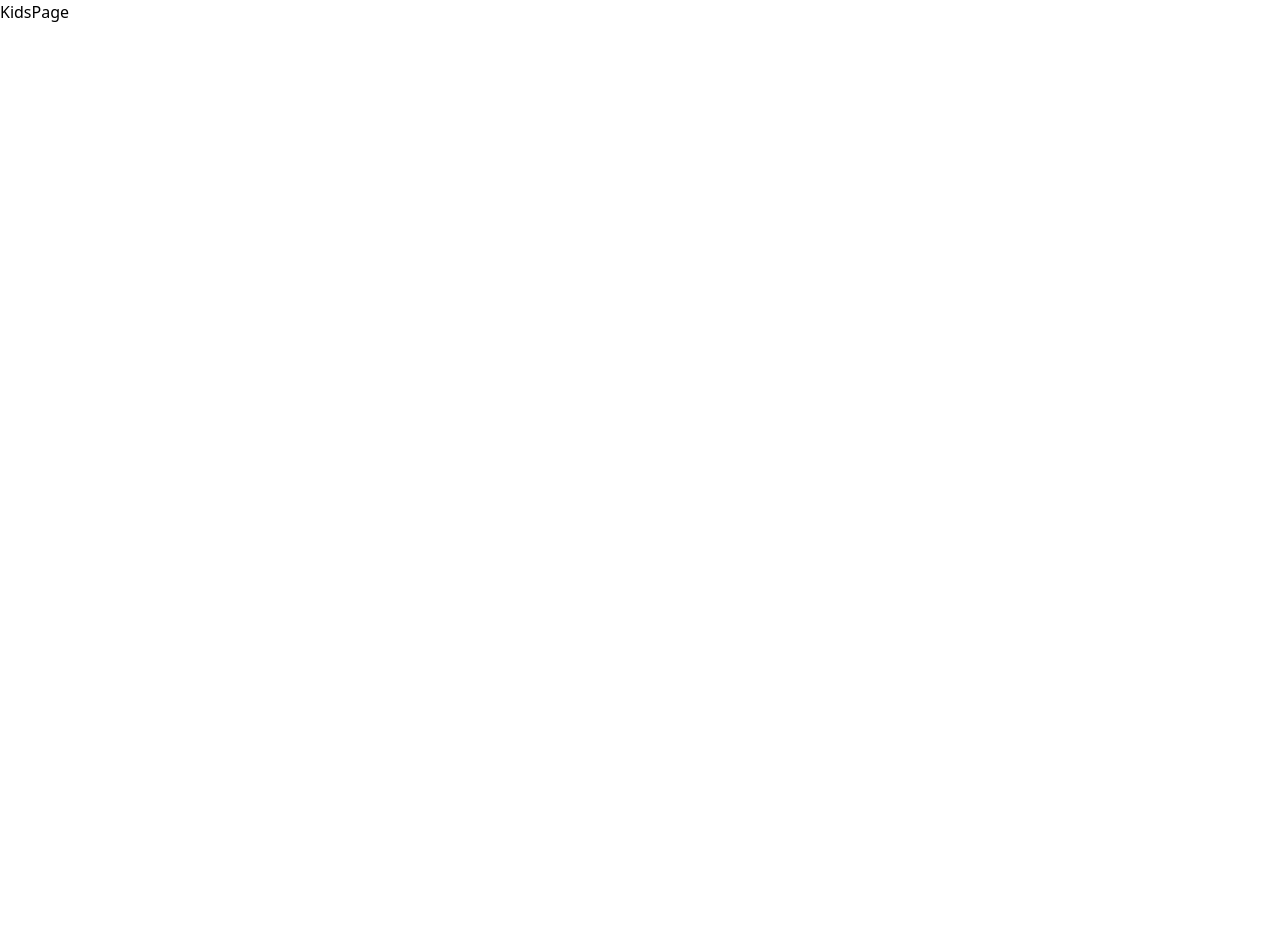
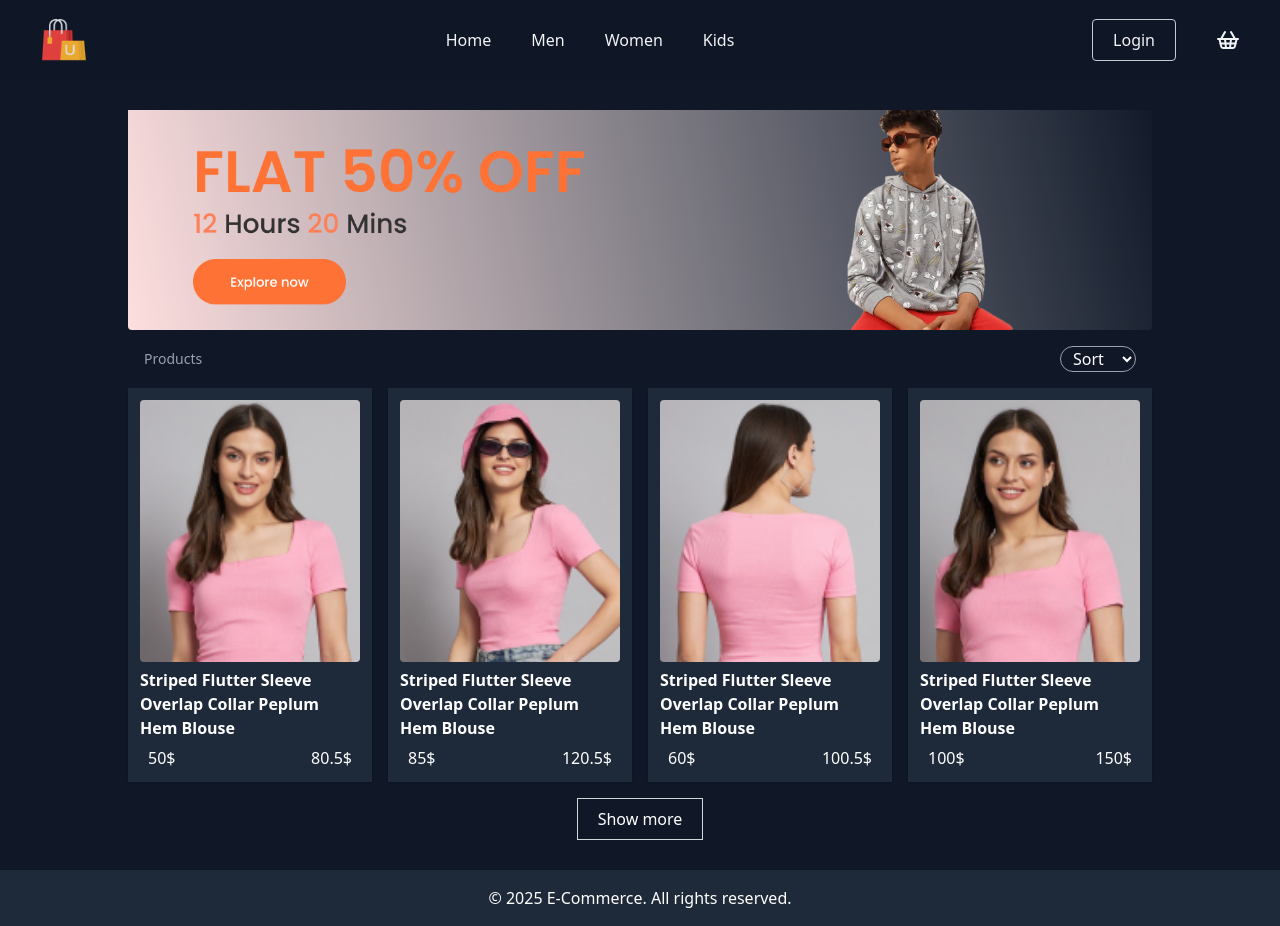
Before and after one commit to IncridableAcuman/shopper-commerce, a React (Vite) app in the folder client/: page /kids in a window 1280 px wide. Before the commit the page ends 800 px from the top, so only its background shows below. Built offline with nearby package versions, Linux system fonts and the light colour scheme.

Commit message:
commerce

```diff
--- a/client/src/components/Navbar.jsx
+++ b/client/src/components/Navbar.jsx
@@ -9,9 +9,9 @@ const Navbar = () => {
         <img src="./logo.png" alt="logo" className='w-12 cursor-pointer' />
         <div className="flex items-center gap-4 sm:gap-6 md:gap-8 lg:gap-10">
               <a href="#" className='hover:text-sky-700 transition duration-300'>Home</a>
-              <a href="#" className='hover:text-sky-700 transition duration-300'>Men</a>
-              <a href="#" className='hover:text-sky-700 transition duration-300'>Women</a>
-              <a href="#" className='hover:text-sky-700 transition duration-300'>Kids</a>
+              <a href="/men" className='hover:text-sky-700 transition duration-300'>Men</a>
+              <a href="/women" className='hover:text-sky-700 transition duration-300'>Women</a>
+              <a href="/kids" className='hover:text-sky-700 transition duration-300'>Kids</a>
           </div>
           <div className="flex items-center gap-4 sm:gap-6 md:gap-8 lg:gap-10">
             <button className='border border-gray-300 px-5 py-2 cursor-pointer rounded shadow
--- a/client/src/pages/KidsPage.jsx
+++ b/client/src/pages/KidsPage.jsx
@@ -1,8 +1,73 @@
 import React from 'react'
+import Footer from '../components/Footer'
+import Navbar from '../components/Navbar'
 
 const KidsPage = () => {
+        const data=[
+    {
+        id:1,
+        name:"Striped Flutter Sleeve Overlap Collar Peplum Hem Blouse",
+        image:"./p1_product_i1.png",
+        new_price:50.00,
+        old_price:80.50,
+      },
+      {id:2,
+        name:"Striped Flutter Sleeve Overlap Collar Peplum Hem Blouse",
+        image:"./p1_product_i2.png",
+        new_price:85.00,
+        old_price:120.50,
+      },
+      {id:3,
+        name:"Striped Flutter Sleeve Overlap Collar Peplum Hem Blouse",
+        image:"./p1_product_i3.png",
+        new_price:60.00,
+        old_price:100.50,
+      },
+      {id:4,
+        name:"Striped Flutter Sleeve Overlap Collar Peplum Hem Blouse",
+        image:"./p1_product_i4.png",
+        new_price:100.00,
+        old_price:150.00,
+      },
+  ]
   return (
-    <div>KidsPage</div>
+    <>
+     <div className="bg-gray-900 text-white w-full min-h-screen">
+      <Navbar/>
+      <div className="pdg">
+        <img src="./banner_kids.png" alt="banner" className='pt-20 rounded' />
+        <div className="flex items-center justify-between p-4">
+          <p className='text-sm text-gray-400'>Products</p>
+          <select name="" id="" className='border border-gray-400 rounded-full cursor-pointer px-2 bg-gray-900 text-white'>
+            <option value="" className=''>Sort</option>
+            <option value="">Price</option>
+          </select>
+        </div>
+        {/* products */}
+        <div className="">
+          <div className="grid grid-cols-1 sm:grid-cols-2 md:grid-cols-3 lg:grid-cols-4 gap-4">
+          {
+            data.map((item)=>(
+              <div className="bg-gray-800 shadow p-3 space-y-1.5" key={item.id}>
+                <img src={item.image} alt={item.name} className='w-full rounded' />
+                <h2 className='font-semibold'>{item.name}</h2>
+                <div className="flex items-center justify-between px-2">
+                  <p>{item.new_price}$</p>
+                   <p className=''>{item.old_price}$</p>
+                </div>
+              </div>
+            ))
+          }
+        </div>
+        {/* btn */}
+        <button className='flex items-center justify-center mx-auto mt-4 border border-gray-300 px-5 py-2
+         cursor-pointer hover:bg-gray-300 hover:text-gray-900 transition duration-300'>Show more</button>
+        </div>
+      </div>
+      {/* footer */}
+      <Footer/>
+    </div>
+    </>
   )
 }
 
--- a/client/src/pages/MenPage.jsx
+++ b/client/src/pages/MenPage.jsx
@@ -1,8 +1,73 @@
 import React from 'react'
+import Navbar from '../components/Navbar'
+import Footer from '../components/Footer'
 
 const MenPage = () => {
+    const data=[
+    {
+        id:1,
+        name:"Striped Flutter Sleeve Overlap Collar Peplum Hem Blouse",
+        image:"./p1_product_i1.png",
+        new_price:50.00,
+        old_price:80.50,
+      },
+      {id:2,
+        name:"Striped Flutter Sleeve Overlap Collar Peplum Hem Blouse",
+        image:"./p1_product_i2.png",
+        new_price:85.00,
+        old_price:120.50,
+      },
+      {id:3,
+        name:"Striped Flutter Sleeve Overlap Collar Peplum Hem Blouse",
+        image:"./p1_product_i3.png",
+        new_price:60.00,
+        old_price:100.50,
+      },
+      {id:4,
+        name:"Striped Flutter Sleeve Overlap Collar Peplum Hem Blouse",
+        image:"./p1_product_i4.png",
+        new_price:100.00,
+        old_price:150.00,
+      },
+  ]
   return (
-    <div>MenPage</div>
+    <>
+    <div className="bg-gray-900 text-white w-full min-h-screen">
+      <Navbar/>
+      <div className="pdg">
+        <img src="./banner_mens.png" alt="banner" className='pt-20 rounded' />
+        <div className="flex items-center justify-between p-4">
+          <p className='text-sm text-gray-400'>Products</p>
+          <select name="" id="" className='border border-gray-400 rounded-full cursor-pointer px-2 bg-gray-900 text-white'>
+            <option value="" className=''>Sort</option>
+            <option value="">Price</option>
+          </select>
+        </div>
+        {/* cards */}
+        <div className="">
+          <div className="grid grid-cols-1 sm:grid-cols-2 md:grid-cols-3 lg:grid-cols-4 gap-4">
+          {
+            data.map((item)=>(
+              <div className="bg-gray-800 shadow p-3 space-y-1.5" key={item.id}>
+                <img src={item.image} alt={item.name} className='w-full rounded' />
+                <h2 className='font-semibold'>{item.name}</h2>
+                <div className="flex items-center justify-between px-2">
+                  <p>{item.new_price}$</p>
+                   <p className=''>{item.old_price}$</p>
+                </div>
+              </div>
+            ))
+          }
+        </div>
+        {/* btn */}
+        <button className='flex items-center justify-center mx-auto mt-4 border border-gray-300 px-5 py-2
+         cursor-pointer hover:bg-gray-300 hover:text-gray-900 transition duration-300'>Show more</button>
+        </div>
+      </div>
+      {/* footer */}
+      <Footer/>
+    </div>
+    </>
   )
 }
 
--- a/client/src/pages/WomenPage.jsx
+++ b/client/src/pages/WomenPage.jsx
@@ -1,8 +1,73 @@
 import React from 'react'
+import Navbar from '../components/Navbar'
+import Footer from '../components/Footer'
 
 const WomenPage = () => {
+      const data=[
+    {
+        id:1,
+        name:"Striped Flutter Sleeve Overlap Collar Peplum Hem Blouse",
+        image:"./p1_product_i1.png",
+        new_price:50.00,
+        old_price:80.50,
+      },
+      {id:2,
+        name:"Striped Flutter Sleeve Overlap Collar Peplum Hem Blouse",
+        image:"./p1_product_i2.png",
+        new_price:85.00,
+        old_price:120.50,
+      },
+      {id:3,
+        name:"Striped Flutter Sleeve Overlap Collar Peplum Hem Blouse",
+        image:"./p1_product_i3.png",
+        new_price:60.00,
+        old_price:100.50,
+      },
+      {id:4,
+        name:"Striped Flutter Sleeve Overlap Collar Peplum Hem Blouse",
+        image:"./p1_product_i4.png",
+        new_price:100.00,
+        old_price:150.00,
+      },
+  ]
   return (
-    <div>WomenPage</div>
+    <>
+    <div className="bg-gray-900 text-white w-full min-h-screen">
+      <Navbar/>
+      <div className="pdg">
+        <img src="./banner_women.png" alt="banner" className='pt-20 rounded' />
+        <div className="flex items-center justify-between p-4">
+          <p className='text-sm text-gray-400'>Products</p>
+          <select name="" id="" className='border border-gray-400 rounded-full cursor-pointer px-2 bg-gray-900 text-white'>
+            <option value="" className=''>Sort</option>
+            <option value="">Price</option>
+          </select>
+        </div>
+        {/* products */}
+        <div className="">
+          <div className="grid grid-cols-1 sm:grid-cols-2 md:grid-cols-3 lg:grid-cols-4 gap-4">
+          {
+            data.map((item)=>(
+              <div className="bg-gray-800 shadow p-3 space-y-1.5" key={item.id}>
+                <img src={item.image} alt={item.name} className='w-full rounded' />
+                <h2 className='font-semibold'>{item.name}</h2>
+                <div className="flex items-center justify-between px-2">
+                  <p>{item.new_price}$</p>
+                   <p className=''>{item.old_price}$</p>
+                </div>
+              </div>
+            ))
+          }
+        </div>
+        {/* btn */}
+        <button className='flex items-center justify-center mx-auto mt-4 border border-gray-300 px-5 py-2
+         cursor-pointer hover:bg-gray-300 hover:text-gray-900 transition duration-300'>Show more</button>
+        </div>
+      </div>
+      {/* footer */}
+      <Footer/>
+    </div>
+    </>
   )
 }
 
```
